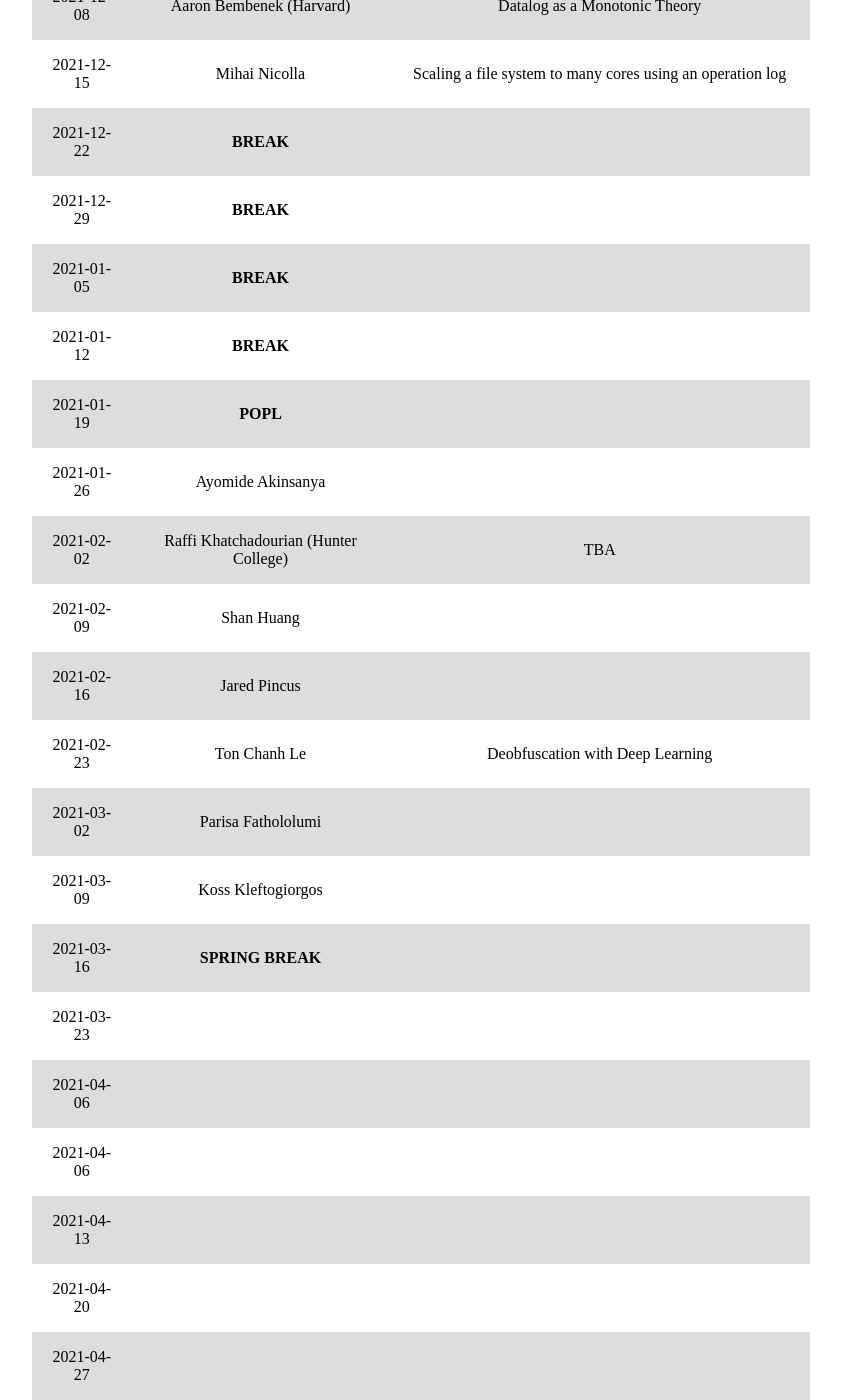
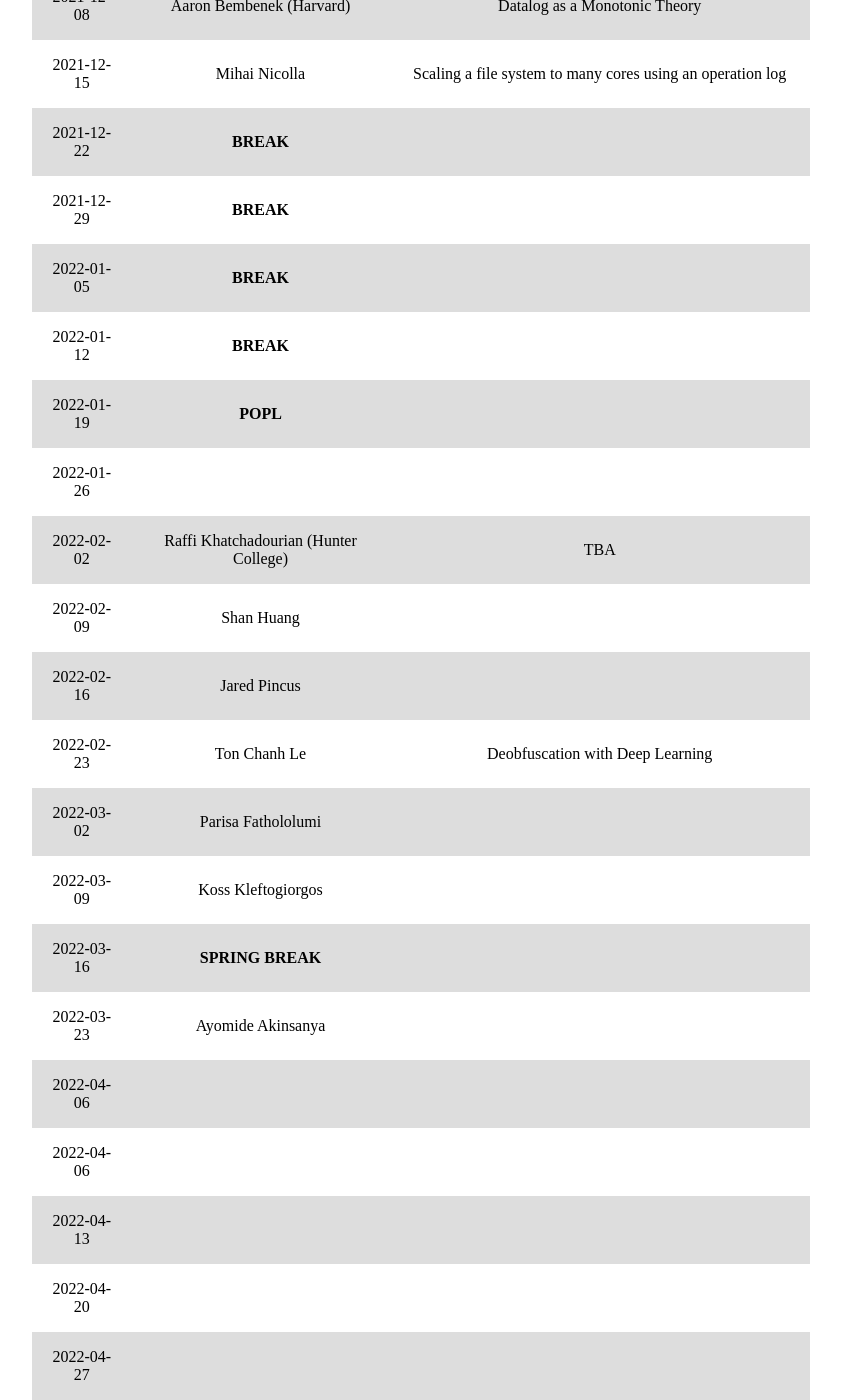
Before and after one commit to mgree/cypress, a Jekyll site: the page built from schedule.md, in a window 1280 px wide and 1400 px high, scrolled down 940 px. Shown: the whole window, without its empty margins (219-1060 px from the left). Built offline with Jekyll 4.4.1, drawn with Linux system fonts in a browser that asks for light colours.

Commit message:
Updated my schedule  (#3)
* Updated my schedule and changed the other dates from 2021 to 2022 in schedule.md and also added my name and github page to people.md

* fixup ordering, link

Co-authored-by: Michael Greenberg <michael.greenberg@stevens.edu>

```diff
--- a/schedule.md
+++ b/schedule.md
@@ -28,21 +28,21 @@ find someone willing to take your place first.
 | 2021-12-15 | Mihai Nicolla                         | Scaling a file system to many cores using an operation log |
 | 2021-12-22 | **BREAK**                             | |
 | 2021-12-29 | **BREAK**                             | |
-| 2021-01-05 | **BREAK**                             | |
-| 2021-01-12 | **BREAK**                             | |
-| 2021-01-19 | **POPL**                              | |
-| 2021-01-26 | Ayomide Akinsanya                     | |
-| 2021-02-02 | Raffi Khatchadourian (Hunter College) | TBA |
-| 2021-02-09 | Shan Huang                            | |
-| 2021-02-16 | Jared Pincus                          | |
-| 2021-02-23 | Ton Chanh Le                          | Deobfuscation with Deep Learning |
-| 2021-03-02 | Parisa Fathololumi                    | |
-| 2021-03-09 | Koss Kleftogiorgos                    | |
-| 2021-03-16 | **SPRING BREAK**                      | |
-| 2021-03-23 |                                       | |
-| 2021-04-06 |                                       | |
-| 2021-04-06 |                                       | |
-| 2021-04-13 |                                       | |
-| 2021-04-20 |                                       | |
-| 2021-04-27 |                                       | |
-| 2021-05-04 |                                       | |
+| 2022-01-05 | **BREAK**                             | |
+| 2022-01-12 | **BREAK**                             | |
+| 2022-01-19 | **POPL**                              | |
+| 2022-01-26 |                                       | |
+| 2022-02-02 | Raffi Khatchadourian (Hunter College) | TBA |
+| 2022-02-09 | Shan Huang                            | |
+| 2022-02-16 | Jared Pincus                          | |
+| 2022-02-23 | Ton Chanh Le                          | Deobfuscation with Deep Learning |
+| 2022-03-02 | Parisa Fathololumi                    | |
+| 2022-03-09 | Koss Kleftogiorgos                    | |
+| 2022-03-16 | **SPRING BREAK**                      | |
+| 2022-03-23 | Ayomide Akinsanya                     | |
+| 2022-04-06 |                                       | |
+| 2022-04-06 |                                       | |
+| 2022-04-13 |                                       | |
+| 2022-04-20 |                                       | |
+| 2022-04-27 |                                       | |
+| 2022-05-04 |                                       | |
```
Also changed, not shown: people.md (+1 -0 lines).
